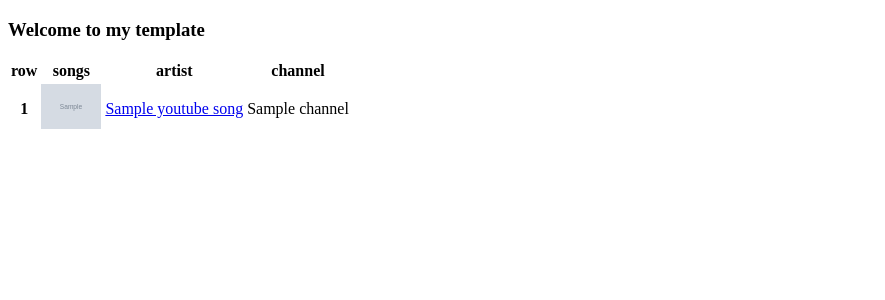
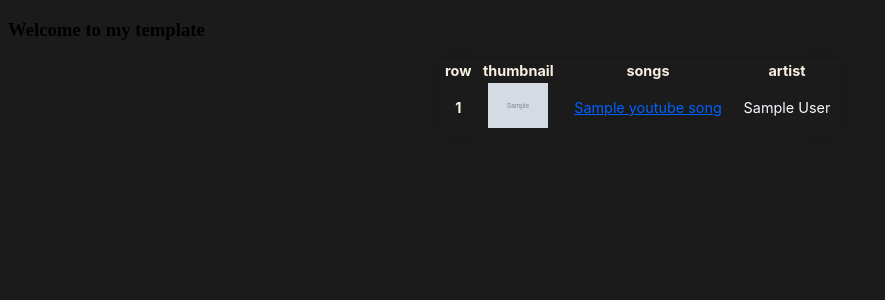
Before and after one commit to IshanPJoshi/yt-song-list, a Flask app: page / in a window 1280 px wide. Shown: the top 300 px of the page, without its empty margins (0-885 px from the left). Run offline with Flask 2, Linux system fonts and the light colour scheme; grey boxes marked "Sample" are stand-in pictures; a database or web service that is not in the repository returns one stand-in record (values such as "Sample title"); data that the repository does not hold is empty; some libraries are stand-ins or nearby versions.

Commit message:
working html page

```diff
--- a/db.py
+++ b/db.py
@@ -22,7 +22,7 @@ def setup():
     global pool
     DATABASE_URL = os.environ['DATABASE_URL']
     current_app.logger.info(f"creating db connection pool")
-    pool = ThreadedConnectionPool(1, 100, dsn=DATABASE_URL, sslmode='require')
+    pool = ThreadedConnectionPool(1, 10, dsn=DATABASE_URL, sslmode='require')
 
 
 @contextmanager
@@ -47,12 +47,12 @@ def get_db_cursor(commit=False):
           cursor.close()
 
 def get_song_count():
-    with get_db_cursor() as curs:
+    with get_db_cursor(True) as curs:
         curs.execute("SELECT COUNT(*) FROM youtube_songs")
-    return curs.fetchone()[0]
+        return curs.fetchone()[0]
 
 def get_songs(page = 0):
     offset = page*LIMIT
-    with get_db_cursor() as cur:
+    with get_db_cursor(True) as cur:
         cur.execute("SELECT * FROM youtube_songs ORDER BY song_id DESC LIMIT %s OFFSET %s", (LIMIT, offset))
         return cur.fetchall()
--- a/server.py
+++ b/server.py
@@ -12,5 +12,5 @@ def initialize():
 def default():
     pageNum = max(request.args.get('page', 1, type=int), 1)
     totalPages = math.ceil(db.get_song_count()/100)
-    songs = db.get_songs(page=pageNum)
-    return render_template('main.html', songs=songs)
+    songs = db.get_songs(page=pageNum-1)
+    return render_template('main.html', songs=songs, pageNum=pageNum, totalPages = totalPages)
--- a/templates/main.html
+++ b/templates/main.html
@@ -6,15 +6,62 @@
     <meta name="viewport" content="width=device-width, initial-scale=1.0">
     <title>Hello World</title>
 </head>
+<style>
+    .dataframe{
+    margin-left: auto;
+    margin-right: auto;
+    font-size: 0.9em;
+
+    font-family: -apple-system, BlinkMacSystemFont, "Segoe UI", Roboto, Oxygen, Ubuntu, Cantarell, "Open Sans", "Helvetica Neue", sans-serif;
+    min-width: 400px;
+    box-shadow: 0 0 20px rgba(0, 0, 0, 0.15);
+    text-align: center;
+  }
+    thead {
+  color: #f8efe1;
+}
+tbody>tr>:nth-child(1) {
+  color: #f8efe1;
+}
+tbody>tr>:nth-child(2) {
+  color: #f8efe1;
+}
+body{
+  background-color: #1a1b1a;
+}
+a:link {
+  color: rgb(0, 98, 255);
+}
+
+a:hover {
+  color: hotpink;
+}
+
+
+a:visited {
+  color: rgb(33, 173, 197);
+}
+
+a:active {
+  color: blue;
+}
+
+.abs{
+    position: fixed;
+    bottom: 0;
+    right: 90%;
+}
+</style>
 <body>
     <h3>Welcome to my template</h3>
-    <table>
+    <table border="0" class="dataframe">
         <thead>
             <tr style="text-align: center;">
               <th>row</th>
+              <th>thumbnail</th>
               <th>songs</th>
               <th>artist</th>
-              <th>channel</th>
+              <!-- <th>channel</th> -->
             </tr>
           </thead>
         <tbody>
@@ -23,11 +70,21 @@
         <th>{{song['song_id']}}</th>
         <td><img loading=lazy src="{{song['thumbnail']}}" width="60" ></td>
         <td><a href={{song['link']}} target="_blank">{{song['title']}}</a></td>
-        <td>{{song['channel']}}</td>
+        <td style="color:#f8f8ff">{{song['author']}}</td>
+        <!-- <td style="color:#f3f3ff">{{song['channel']}}</td> -->
         </tr>
         {% endfor %}
         </tbody>
 
     </table>
+    <div class="abs">
+
+        {% if pageNum > 1 %}
+            <a href="{{ url_for('default', page=pageNum-1) }}">PREVIOUS</a>
+            {%endif%}
+            {% if pageNum < totalPages %}
+            <a href="{{ url_for('default', page=pageNum+1) }}">NEXT</a>
+            {%endif%}
+    </div>
 </body>
 </html>
```
Also changed, not shown: 3 other files.
